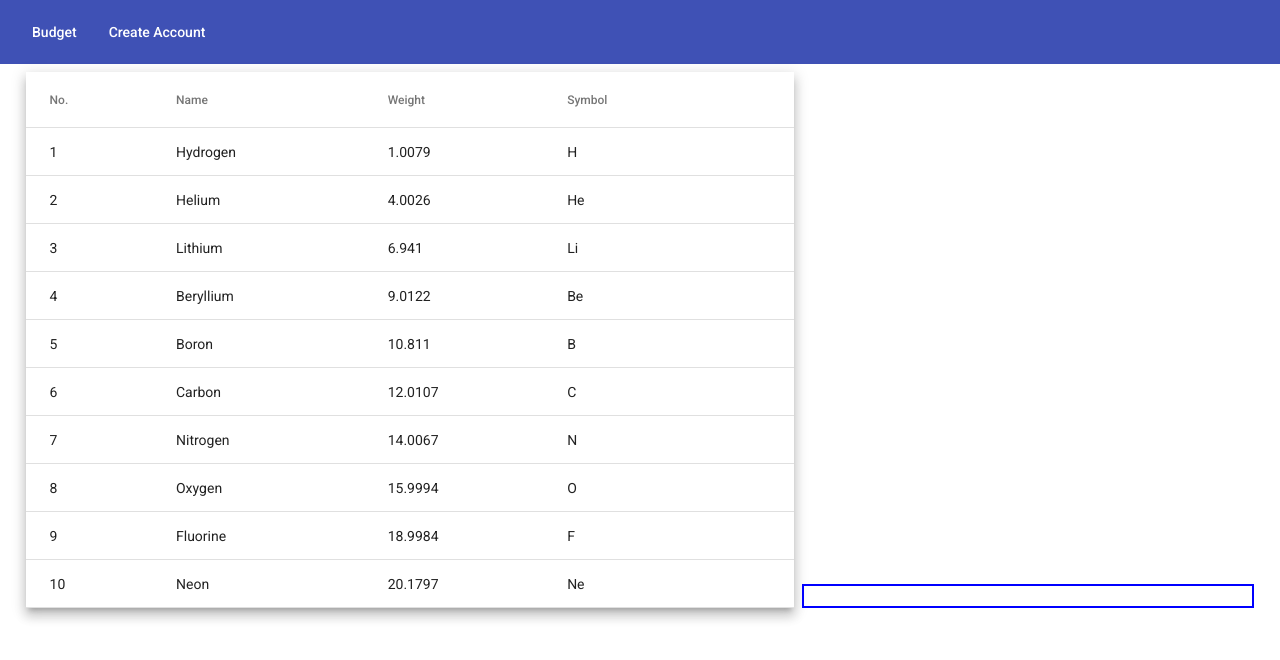
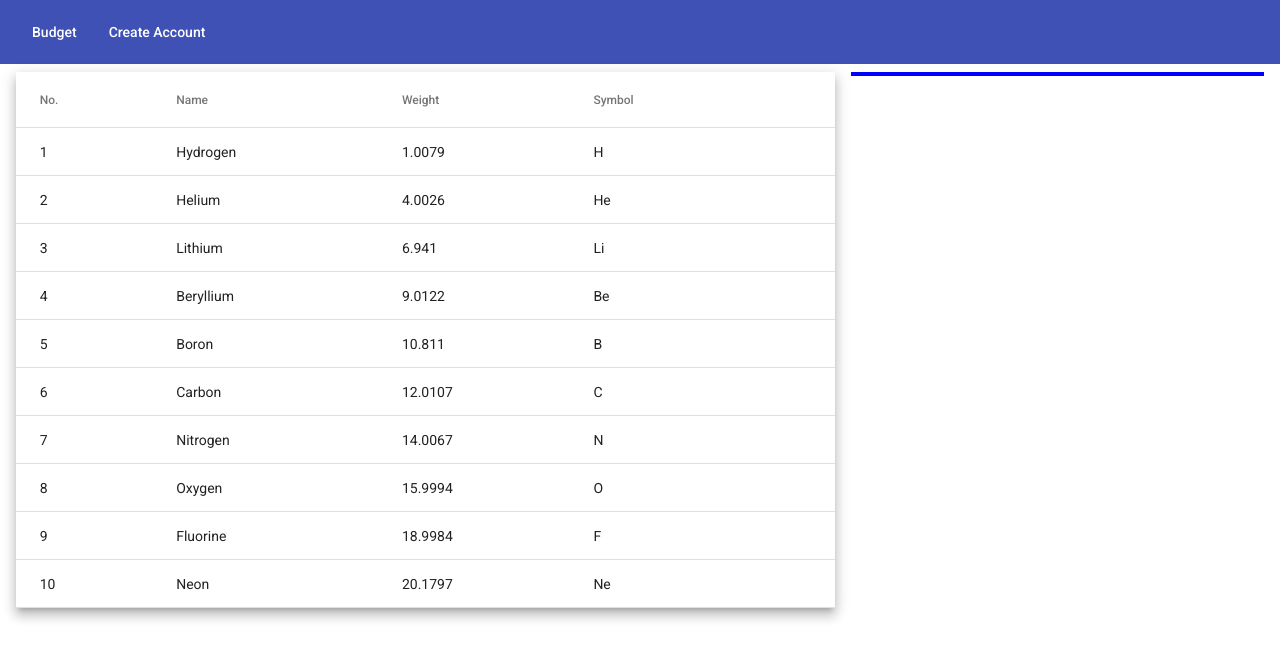
Before and after one commit to ahsanulalig/bangueMisrAssignment, an Angular app: page /create-account in a window 1280 px wide. Shown: the top 660 px of the page. Built offline with nearby package versions, Linux system fonts and the light colour scheme.

Commit message:
alignment done using flex

```diff
--- a/src/app/component/add-account/add-account.component.scss
+++ b/src/app/component/add-account/add-account.component.scss
@@ -1,21 +1,17 @@
 .main-content {
+  display: flex;
+  align-items: flex-start;
+  justify-content: space-evenly;
   margin-top: 8px;
   .left-content {
-    display: inline-block;
-    margin-left: 2%;
-    margin-right: 8px;
-    width: 60%;
+    width: 64%;
     table {
       width: 100%;
     }
   }
 
   .right-content {
-    position: relative;
-    top:0;
-    height: 20px;
     border: 2px solid blue;
-    display: inline-block;
-    width: 35%;
+    width: 32%;
   }
 }
```
